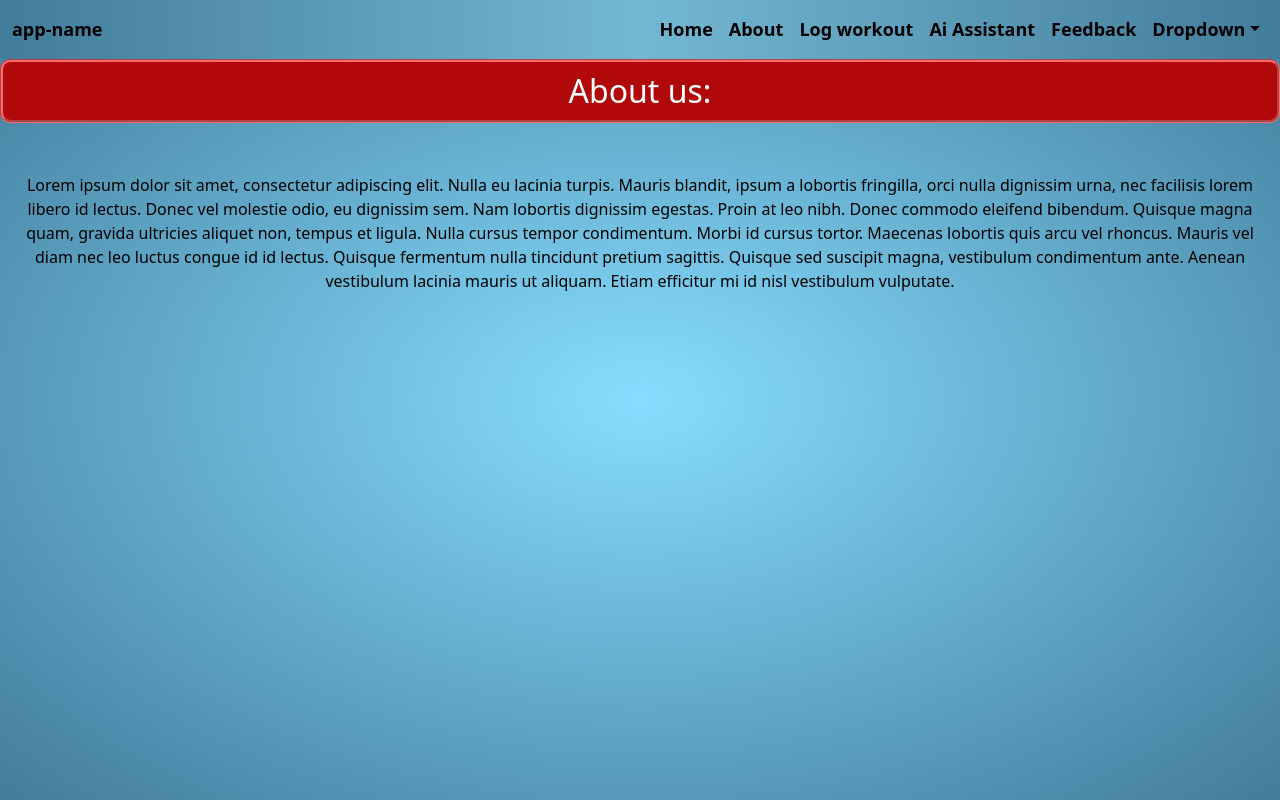
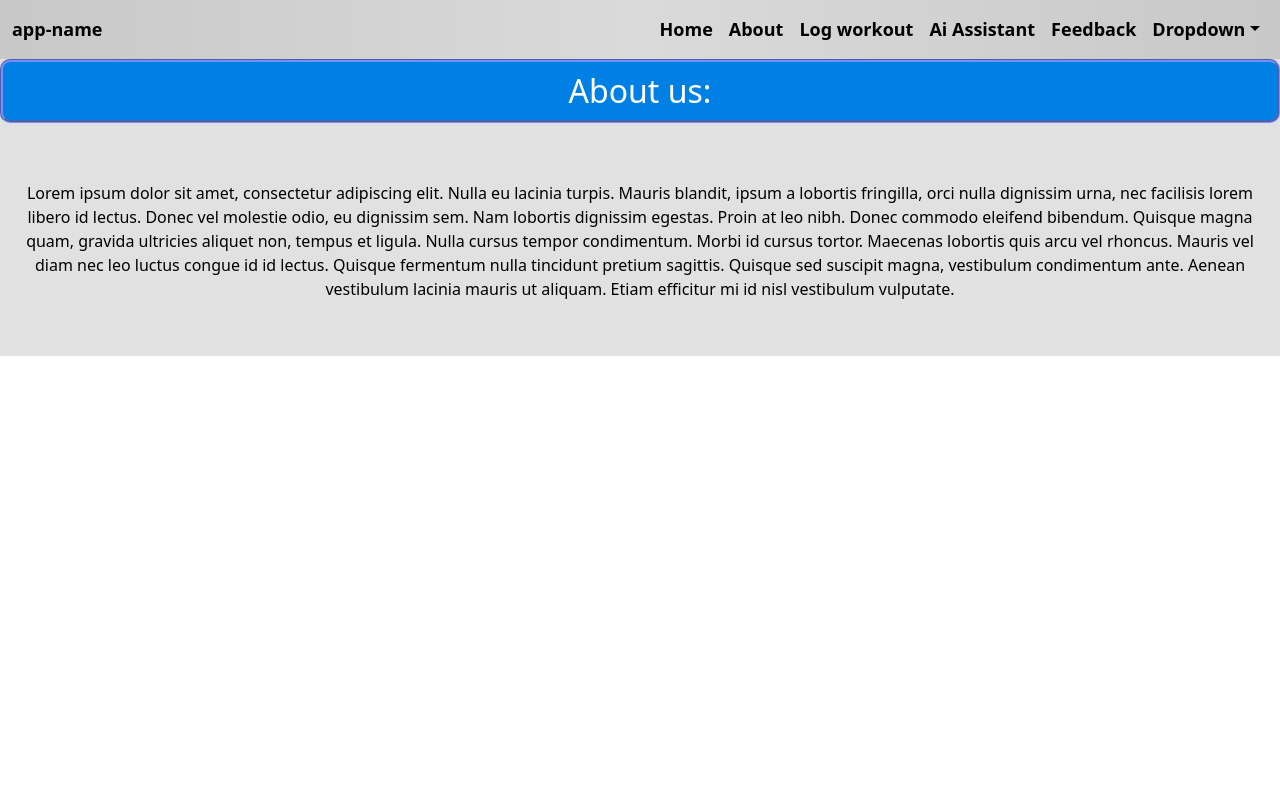
Before and after one commit to santo-27/fitness_app, a React (Create React App) app in the folder client/: page /about in a window 1280 px wide. Built offline with nearby package versions, Linux system fonts and the light colour scheme.

Commit message:
Commiting changes before merge

```diff
--- a/client/src/About/About.css
+++ b/client/src/About/About.css
@@ -1,21 +1,7 @@
-.body{
-    background:repeating-radial-gradient(rgb(135, 221, 255), rgb(66, 124, 155));
-    min-height: 100vh;
-}
-
 .content{
     margin: 50px 0px;
     color: black;
     text-align: center;
-}
-h2.heading{
-    color: white;
-    background-color: rgb(177, 9, 9);
-    margin:0px;
-    padding: 10px;
-    text-align: center;
-    border: groove 3.5px rgb(255, 105, 105);
-    border-radius: 10px;
 }
 
 .row{
--- a/client/src/About/About.js
+++ b/client/src/About/About.js
@@ -2,22 +2,21 @@ import React from 'react'
 import Header from '../Header'
 import {Row, Col} from "react-bootstrap"
 import './About.css'
+import HomeCSS from '../Home.module.css'
 
 function About() {
   return (
-    <div className='body'>
+    <div className={HomeCSS.body_background}>
         <Header />
         <div >
         <Row>
-        <h2 className='heading'>About us:</h2>
+        <h2 className={HomeCSS.heading}>About us:</h2>
         </Row>
         <Row>
         <p className='content'>Lorem ipsum dolor sit amet, consectetur adipiscing elit. Nulla eu lacinia turpis. Mauris blandit, ipsum a lobortis fringilla, orci nulla dignissim urna, nec facilisis lorem libero id lectus. Donec vel molestie odio, eu dignissim sem. Nam lobortis dignissim egestas. Proin at leo nibh. Donec commodo eleifend bibendum. Quisque magna quam, gravida ultricies aliquet non, tempus et ligula. Nulla cursus tempor condimentum. Morbi id cursus tortor. Maecenas lobortis quis arcu vel rhoncus. Mauris vel diam nec leo luctus congue id id lectus. Quisque fermentum nulla tincidunt pretium sagittis. Quisque sed suscipit magna, vestibulum condimentum ante. Aenean vestibulum lacinia mauris ut aliquam. Etiam efficitur mi id nisl vestibulum vulputate.
         </p>
         </Row>
         </div>
-
-
     </div>
   )
 }
--- a/client/src/Header.js
+++ b/client/src/Header.js
@@ -14,7 +14,7 @@ import './Home.module.css'
 function Header() {
   return (
     <div>
-      <Navbar expand="lg" style={{background: 'linear-gradient( to right,rgb(66, 124, 155),rgb(115, 184, 211),rgb(66, 124, 155))'}}>
+      <Navbar expand="lg" style={{background: 'linear-gradient( to right,rgb(200, 200, 200),rgb(218, 218, 218),rgb(200, 200, 200))'}}>
         <Container fluid>
           <Navbar.Brand href="#home">app-name</Navbar.Brand>
           <Navbar.Toggle aria-controls="basic-navbar-nav" />
--- a/client/src/Home.module.css
+++ b/client/src/Home.module.css
@@ -1,17 +1,16 @@
 .heading{
     border: 3.5px groove;
     border-radius: 10px;
-    /* font-size:xx-large; */
-    border-color: rgb(255, 105, 105);
+    border-color: rgb(118, 143, 255);
     padding: 10px;
     justify-content: center;
-    background-color: rgb(177, 9, 9);
+    background-color: #007fe4;
     color: rgb(255, 255, 255);
 }
 
 .body_background {
     color: black;
-    background: repeating-radial-gradient(rgb(135, 221, 255), rgb(66, 124, 155));
-    /* background-color: #007FE4; */
+    height: 100%;
+    background-color: #e1e1e1;
     padding-bottom: 5px;
 }
```
